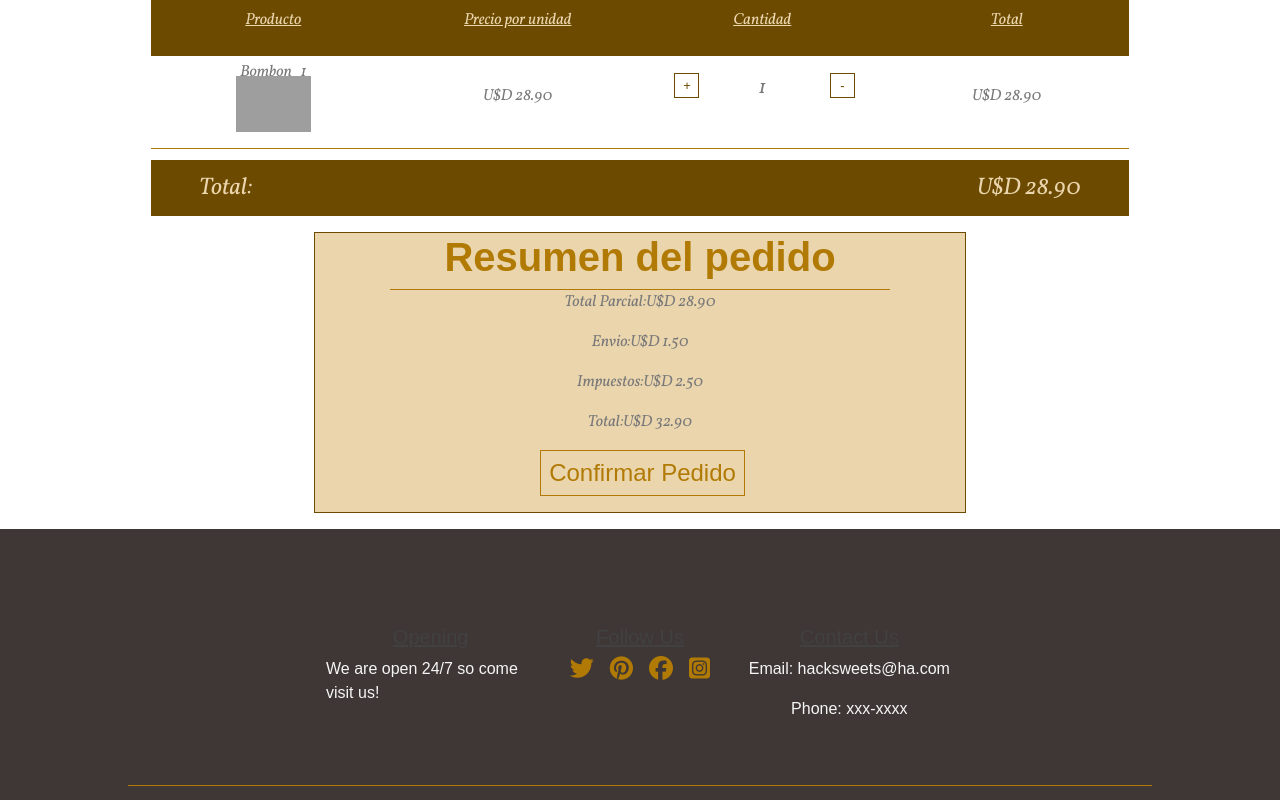
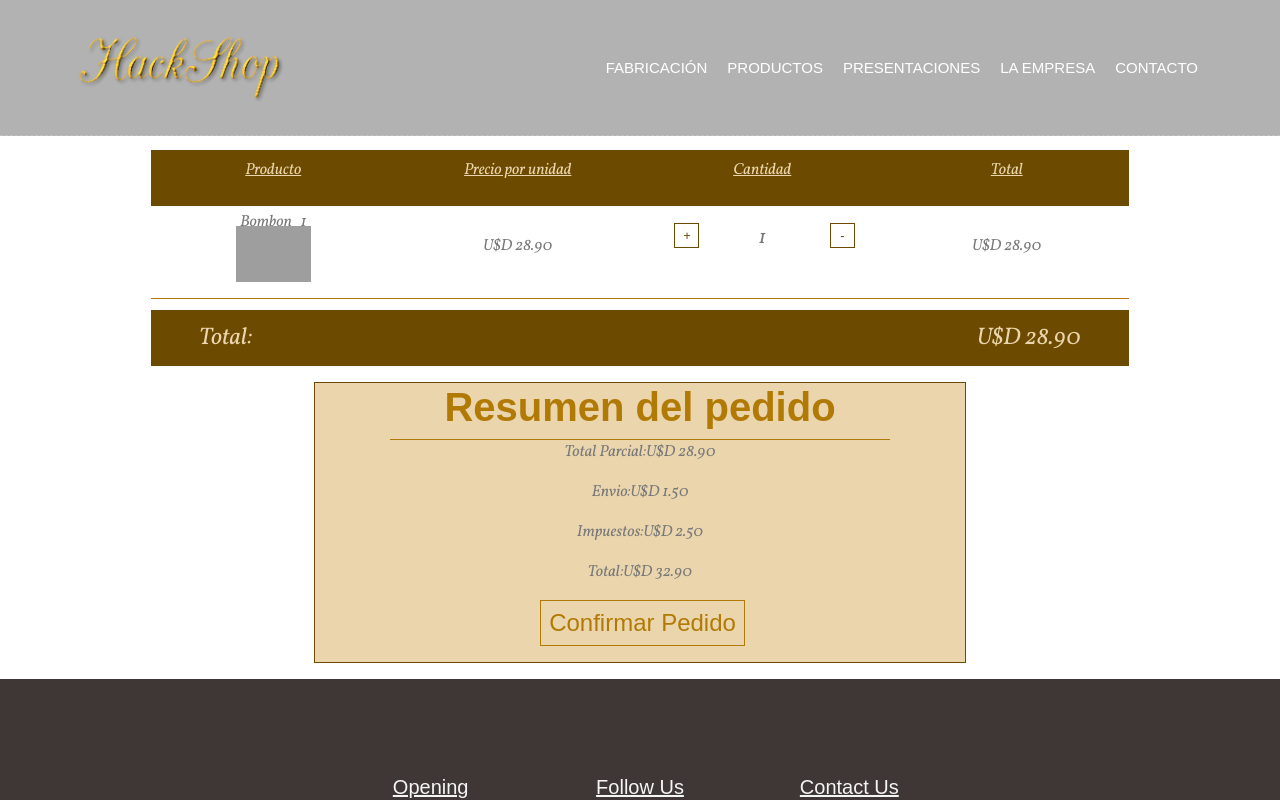
Before and after one commit to PVmendez/E-Commerce_Client, a React (Create React App) app: page /cart in a window 1280 px wide. Shown: the top 800 px of the page. Built offline with nearby package versions, Linux system fonts and the light colour scheme; grey boxes are pictures that could not be loaded.

Commit message:
paginas unidas

```diff
--- a/src/components/Cart/Cart.css
+++ b/src/components/Cart/Cart.css
@@ -1,5 +1,6 @@
 .cartRow {
   justify-content: center;
+  padding-top: 150px;
 }
 
 .resumenCol {
--- a/src/components/Cart/Cart.jsx
+++ b/src/components/Cart/Cart.jsx
@@ -1,10 +1,13 @@
 import React from "react";
 import Footer from "../Footer/Footer";
 import "./Cart.css";
+import Navbar from "../Navbar/Navbar";
 
 export default function Cart() {
   return (
     <>
+      <Navbar />
+
       <div className="row cartRow mb-3">
         <div className="col-9 p-0">
           <div className="d-none d-md-flex titulosPedido align-items-center">
--- a/src/components/Footer/Footer.css
+++ b/src/components/Footer/Footer.css
@@ -10,6 +10,10 @@
   height: 60vh;
   flex-direction: column;
   align-items: center;
+}
+
+.footerTitle {
+  color: whitesmoke;
 }
 /*
 .footerDiv::after {
--- a/src/components/Footer/Footer.jsx
+++ b/src/components/Footer/Footer.jsx
@@ -5,11 +5,11 @@ export default function Footer() {
     <div className="row footerRow">
       <div className="footerDiv d-flex flex-column flex-md-row justify-content-center mt-5">
         <div className="col-12 col-md-3 col-xl-2 d-flex flex-column align-items-center my-md-5">
-          <h5 className="text-decoration-underline">Opening</h5>
+          <h5 className="footerTitle text-decoration-underline">Opening</h5>
           <p>We are open 24/7 so come visit us!</p>
         </div>
         <div className="col-12 col-md-3 col-xl-2 d-flex flex-column align-items-center my-md-5">
-          <h5 className="text-decoration-underline">Follow Us</h5>
+          <h5 className="footerTitle text-decoration-underline">Follow Us</h5>
           <p>
             <i className="fa-brands fa-twitter mx-2 fa-xl footerIcon"></i>
             <i className="fa-brands fa-pinterest mx-2 fa-xl footerIcon"></i>
@@ -18,7 +18,7 @@ export default function Footer() {
           </p>
         </div>
         <div className="col-12 col-md-3 col-xl-2 d-flex flex-column align-items-center my-md-5">
-          <h5 className="text-decoration-underline">Contact Us</h5>
+          <h5 className="footerTitle text-decoration-underline">Contact Us</h5>
           <p>Email: hacksweets@ha.com</p>
           <p>Phone: xxx-xxxx</p>
         </div>
--- a/src/components/Home.jsx
+++ b/src/components/Home.jsx
@@ -1,7 +1,7 @@
 import About from "./HomeComponents/About/About";
 import Filter from "./HomeComponents/Filter/Filter";
 import Footer from "./Footer/Footer";
-import Navbar from "./HomeComponents/Navbar/Navbar";
+import Navbar from "./Navbar/Navbar";
 import CarouselComponent from "./HomeComponents/Carousel/Carousel";
 import "./HomeComponents/Home.css";
 import React from "react";
--- a/src/components/HomeComponents/Navbar/Navbar.jsx
+++ /dev/null
@@ -1,34 +0,0 @@
-import React from 'react'
-import "./Navbar.css";
-import { Link } from "react-router-dom";
-
-export default function Navbar() {
-  return (
-    <div class="navbar navbar-expand-lg bg-light navbar-light ">
-    <div class="container-fluid container-nav">
-      <Link to="/" class="navbar-brand">
-        <picture>
-          <img src="img/logo.png" alt="" />
-        </picture>
-      </Link>
-      <button type="button" class="navbar-toggler" data-toggle="collapse" data-target="#navbarCollapse">
-        <span class="navbar-toggler-icon"></span>
-      </button>
-
-      <div class="collapse navbar-collapse justify-content-end" id="navbarCollapse">
-        <div class="navbar-nav ml-auto">
-          <Link to="" class="nav-item nav-link">FABRICACIÓN</Link>
-          <Link to="" class="nav-item nav-link">PRODUCTOS</Link>
-          <Link to="/" class="nav-item nav-link">PRESENTACIONES</Link>
-          <Link to="/" class="nav-item nav-link">LA EMPRESA</Link>
-          <Link to="/" class="nav-item nav-link">CONTACTO</Link>
-        </div>
-      </div>
-    </div>
-  </div>
-
-
-
-
-  )
-}
--- a/src/components/HomeComponents/ProductList/ProductList.jsx
+++ b/src/components/HomeComponents/ProductList/ProductList.jsx
@@ -1,6 +1,6 @@
 import "./ProductList.css";
 import { Product } from "./Product";
-import Navbar from "../Navbar/Navbar";
+import Navbar from "../../Navbar/Navbar";
 import Footer from "../../Footer/Footer";
 import { Link } from "react-router-dom";
 
@@ -66,7 +66,9 @@ export const ProductList = () => {
                   </span>
                 </div>
               </div>
-              <label for="customRange1" class="form-label">Chosen price range</label>
+              <label for="customRange1" class="form-label">
+                Chosen price range
+              </label>
               <input type="range" class="form-range" id="customRange1" />
               <button type="button" className="btn btn-dark btn-lg">
                 FILTRO
--- a/src/components/HomeComponents/Navbar/Navbar.css
+++ b/src/components/Navbar/Navbar.css
@@ -2,7 +2,7 @@
 /********* General CSS *********/
 /*******************************/
 :root {
-  --main-color: rgba(108,73,0,0.8);
+  --main-color: rgba(108, 73, 0, 0.8);
 }
 
 * {
@@ -38,15 +38,15 @@ a:focus {
   text-decoration: none;
 }
 
-
 /**********************************/
 /*********** Nav Bar CSS **********/
 /**********************************/
 .navbar {
-  position: relative;
+  position: fixed;
   transition: 0.5s;
   z-index: 999;
   margin: 0;
+  width: 100%;
 }
 
 .navbar .navbar-brand {
@@ -69,10 +69,11 @@ a:focus {
 
 @media (min-width: 992px) {
   .navbar {
-    position: absolute;
+    /* position: absolute; */
     width: 100%;
     padding: 30px 60px;
-    background: transparent !important;
+    /* background: transparent !important; */
+    background: rgba(0, 0, 0, 0.3);
     border-bottom: 1px dashed rgba(256, 256, 256, 0.2);
     z-index: 9;
   }
@@ -84,14 +85,14 @@ a:focus {
   .navbar-light .navbar-nav .nav-link,
   .navbar-light .navbar-nav .nav-link:focus {
     padding: 10px 10px 8px 10px;
-    color: #fff;
+    color: white;
     font-size: 15px;
     font-weight: 500;
   }
 
   .navbar-light .navbar-nav .nav-link:hover,
   .navbar-light .navbar-nav .nav-link.active {
-    color: rgba(108,73,0,0.8);
+    color: rgba(108, 73, 0, 0.8);
   }
 }
 
--- /dev/null
+++ b/src/components/Navbar/Navbar.jsx
@@ -0,0 +1,48 @@
+import React from "react";
+import "./Navbar.css";
+import { Link } from "react-router-dom";
+
+export default function Navbar() {
+  return (
+    <div class="navbar navbar-expand-lg navbar-light navBar">
+      <div class="container-fluid container-nav">
+        <Link to="/" class="navbar-brand">
+          <picture>
+            <img src="img/logo.png" alt="" />
+          </picture>
+        </Link>
+        <button
+          type="button"
+          class="navbar-toggler"
+          data-toggle="collapse"
+          data-target="#navbarCollapse"
+        >
+          <span class="navbar-toggler-icon"></span>
+        </button>
+
+        <div
+          class="collapse navbar-collapse justify-content-end"
+          id="navbarCollapse"
+        >
+          <div class="navbar-nav ml-auto">
+            <Link to="" class="nav-item nav-link">
+              FABRICACIÓN
+            </Link>
+            <Link to="" class="nav-item nav-link">
+              PRODUCTOS
+            </Link>
+            <Link to="/" class="nav-item nav-link">
+              PRESENTACIONES
+            </Link>
+            <Link to="/" class="nav-item nav-link">
+              LA EMPRESA
+            </Link>
+            <Link to="/" class="nav-item nav-link">
+              CONTACTO
+            </Link>
+          </div>
+        </div>
+      </div>
+    </div>
+  );
+}
--- a/src/components/ProductDetails/ProductDetails.jsx
+++ b/src/components/ProductDetails/ProductDetails.jsx
@@ -1,10 +1,12 @@
 import React from "react";
 import "./ProductDetails.css";
 import Footer from "../Footer/Footer";
+import Navbar from "../Navbar/Navbar";
 
 export default function ProductDetails() {
   return (
     <>
+      <Navbar />
       <div className="row mb-5">
         <div
           id="col1-productDetails"
```
